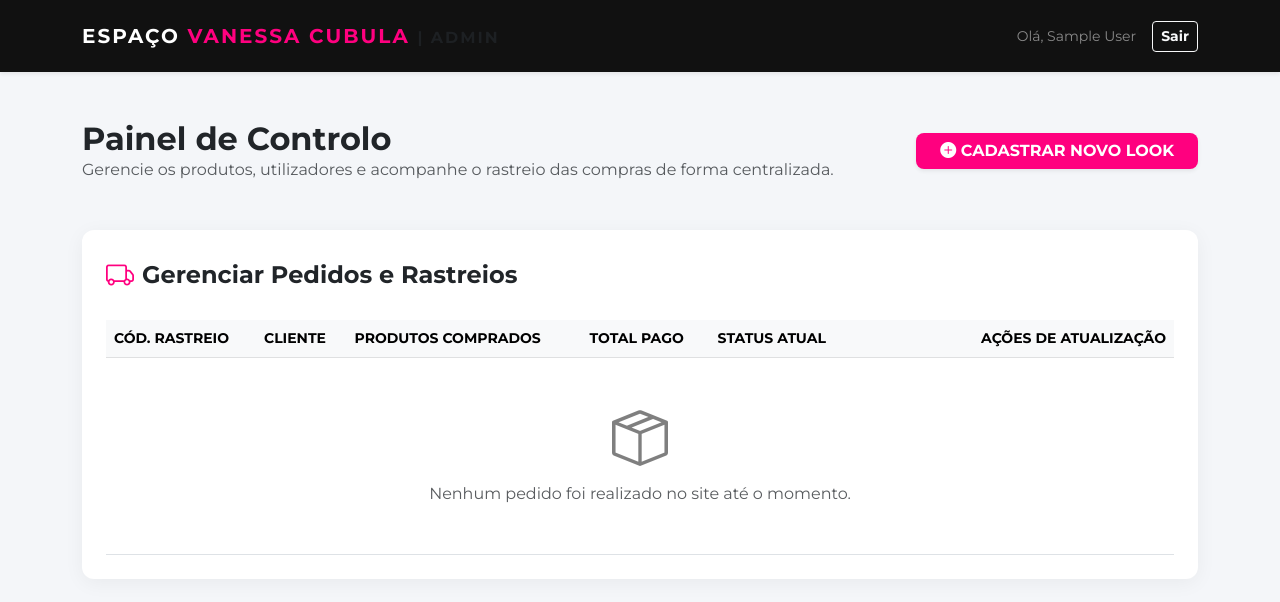
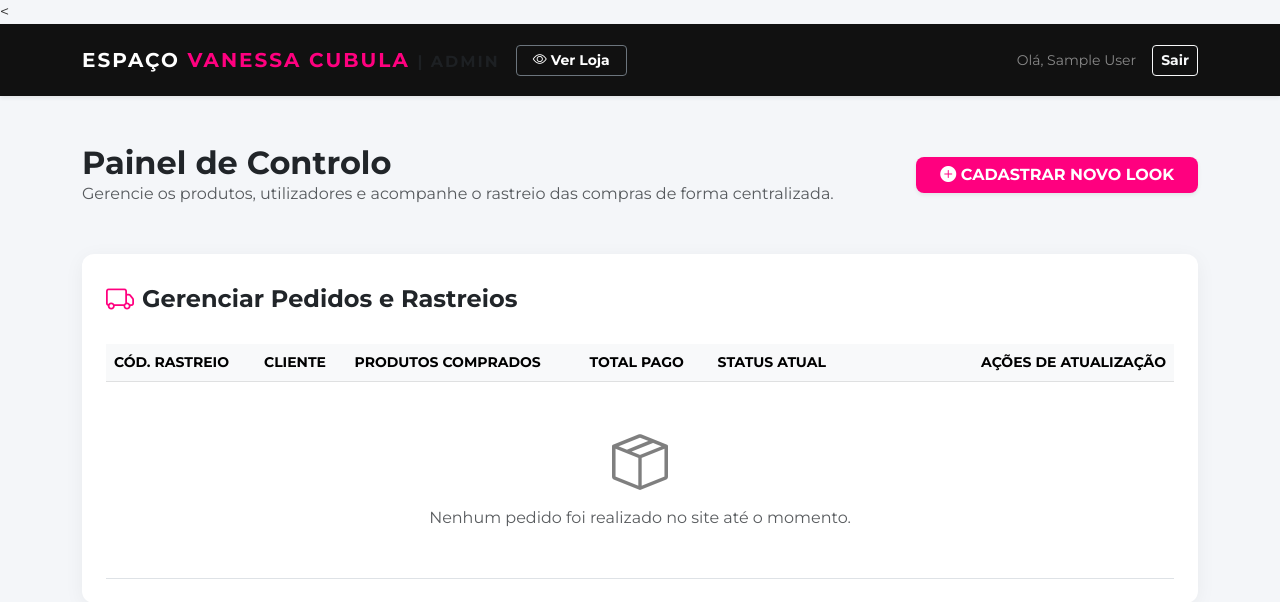
Before and after one commit to lucastycot-boop/site-loja, a Flask app: page /admin in a window 1280 px wide. Shown: the top 602 px of the page. Run offline with Flask 3, Linux system fonts and the light colour scheme; the visitor is signed in with stand-in values (Sample User, id 1); data that the repository does not hold is empty.

Commit message:
Update admin.html

```diff
--- a/templates/admin.html
+++ b/templates/admin.html
@@ -20,11 +20,16 @@
 </head>
 <body>
 
-    <nav class="navbar navbar-dark bg-boutique-black py-3 shadow-sm">
+    <<nav class="navbar navbar-dark bg-boutique-black py-3 shadow-sm">
     <div class="container">
-            <a class="navbar-brand fw-bold text-uppercase" href="/" style="letter-spacing: 2px;">
+        <div class="d-flex align-items-center gap-3">
+            <a class="navbar-brand fw-bold text-uppercase m-0" href="/" style="letter-spacing: 2px;">
                 Espaço <span class="text-pink">Vanessa Cubula</span> <small class="fs-6 text-muted">| Admin</small>
             </a>
+            <a href="/" class="btn btn-sm btn-outline-secondary text-white border-secondary fw-bold px-3">
+                <i class="bi bi-eye"></i> Ver Loja
+            </a>
+        </div>
         <div class="d-flex align-items-center gap-3">
             <span class="text-white-50 small d-none d-md-inline">Olá, {{ session.get('usuario_nome') }}</span>
             <a href="/logout" class="btn btn-sm btn-outline-light fw-bold">Sair</a>
```
Lines whose indentation alone changed are shown as unchanged.
